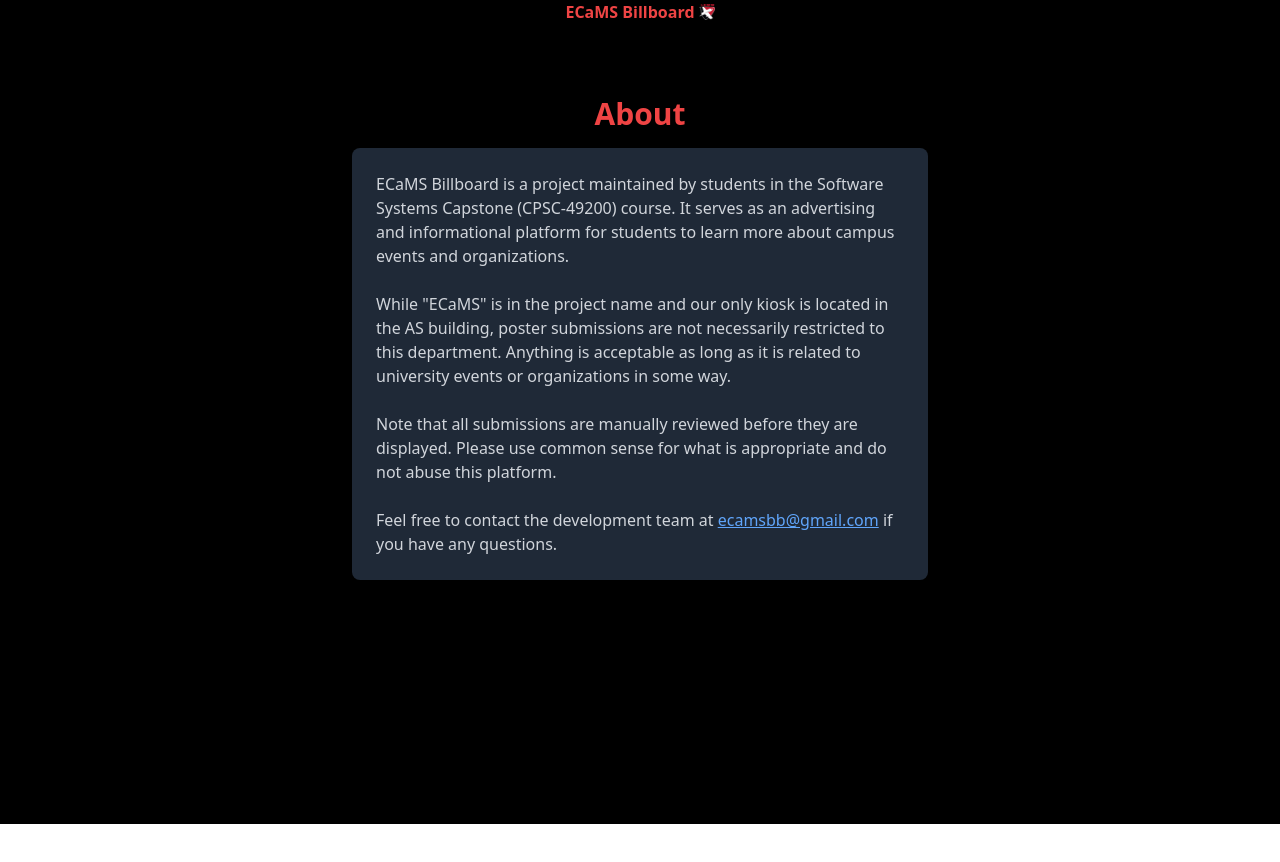
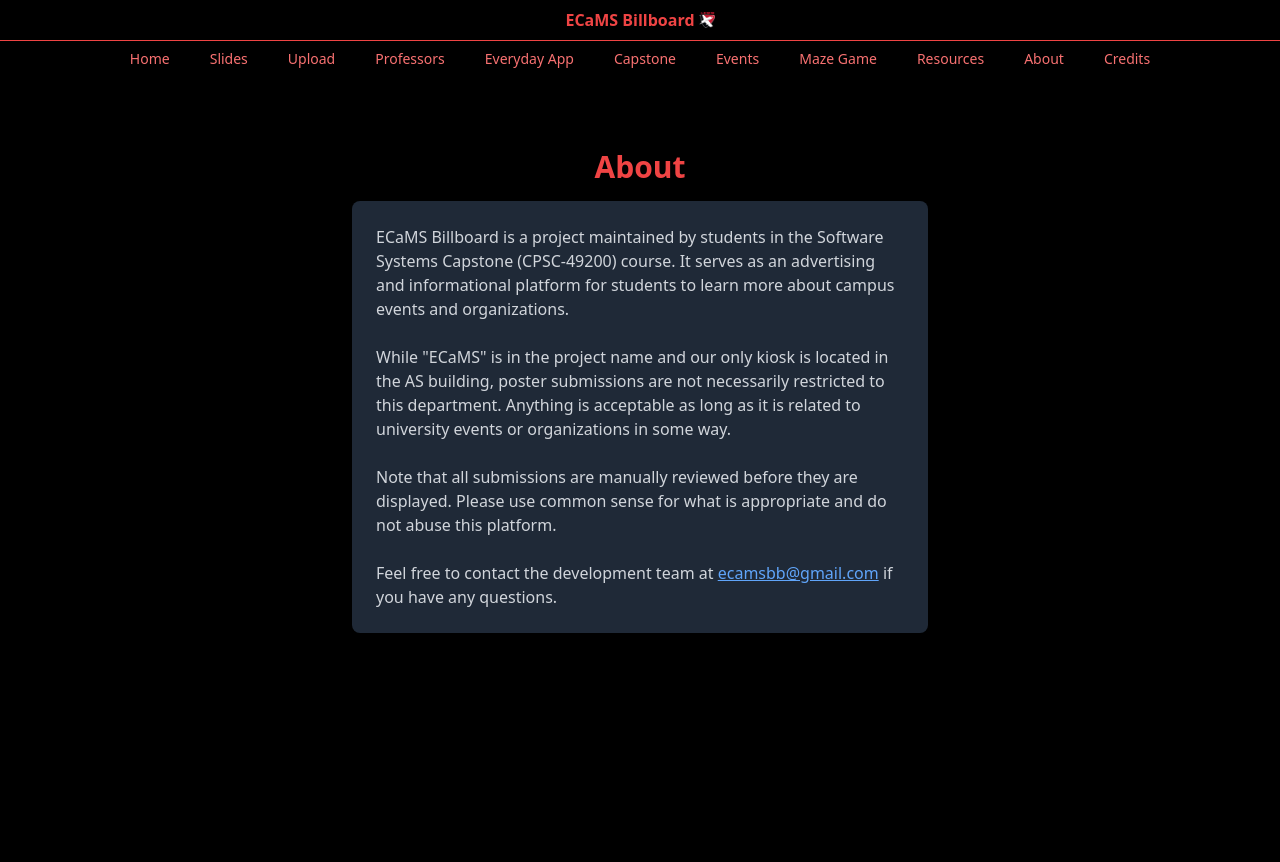
Before and after one commit to ECaMS-Billboard/ecams-billboard, a React (Create React App) app: page /about in a window 1280 px wide. Shown: the top 862 px of the page. Before the commit the page ends 824 px from the top, so only its background shows below. Built offline with nearby package versions, Linux system fonts and the light colour scheme; the HTML template or start-up script is replaced by a standard one.

Commit message:
New Header Yay

```diff
--- a/package.json
+++ b/package.json
@@ -36,10 +36,10 @@
   },
   "devDependencies": {
     "@babel/plugin-proposal-private-property-in-object": "^7.21.11",
-    "express": "^4.21.2",
+    "express": "^4.22.1",
     "react": "^18.3.1",
-    "react-router-dom": "^6.30.0",
+    "react-router-dom": "^6.30.3",
     "react-scripts": "^5.0.1",
-    "tailwindcss": "^3.4.17"
+    "tailwindcss": "^3.4.19"
   }
 }
--- a/src/components/Navigationbar.js
+++ b/src/components/Navigationbar.js
@@ -1,14 +1,36 @@
 import React from 'react';
-import { Link } from 'react-router-dom';
+import { Link, NavLink } from 'react-router-dom';
 
-const Navigationbar = () => {
+const navItems = [
+  { name: 'Home', path: '/' },
+  { name: 'Slides', path: '/slides' },
+  { name: 'Upload', path: '/upload' },
+  { name: 'Professors', path: '/professor-list' },
+  { name: 'Everyday App', path: '/everydayapp' },
+  { name: 'Capstone', path: '/capstoneproducts' },
+  { name: 'Events', path: '/events' },
+  { name: 'Maze Game', path: '/mazegame' },
+  { name: 'Resources', path: '/resources' },
+  { name: 'About', path: '/about' },
+  { name: 'Credits', path: '/credits' },
+];
+
+export default function Navigationbar() {
   return (
-    <Link to="/" className="bg-black text-center flex items-center justify-center">
-      <header className="bg-black text-red-500 text-center shadow-lg font-bold flex items-center">ECaMS Billboard
-        <img src='lewis_logo.png' alt='home' className="w-4 h-4 ml-1"></img>
-      </header>
-    </Link>
+    <header className="w-full sticky top-0 z-50 bg-black shadow-lg">
+      <div className="bg-black text-red-500 text-center font-bold flex items-center justify-center py-2">
+        <Link to="/" className="flex items-center justify-center"> ECaMS Billboard
+          <img src="lewis_logo.png" alt="home" className="w-4 h-4 ml-1"/>
+        </Link>
+      </div>
+
+      <nav className="bg-black text-sm flex flex-wrap justify-center gap-4 py-2 border-t border-red-500">
+        {navItems.map((item) => (
+          <NavLink key={item.path} to={item.path} className="text-red-400 px-3">
+            {item.name}
+          </NavLink>
+        ))}
+      </nav>
+    </header>
   );
-};
-
-export default Navigationbar;
+}
```
Also changed, not shown: 1 other file (tests, documents, lock files or other folders).
